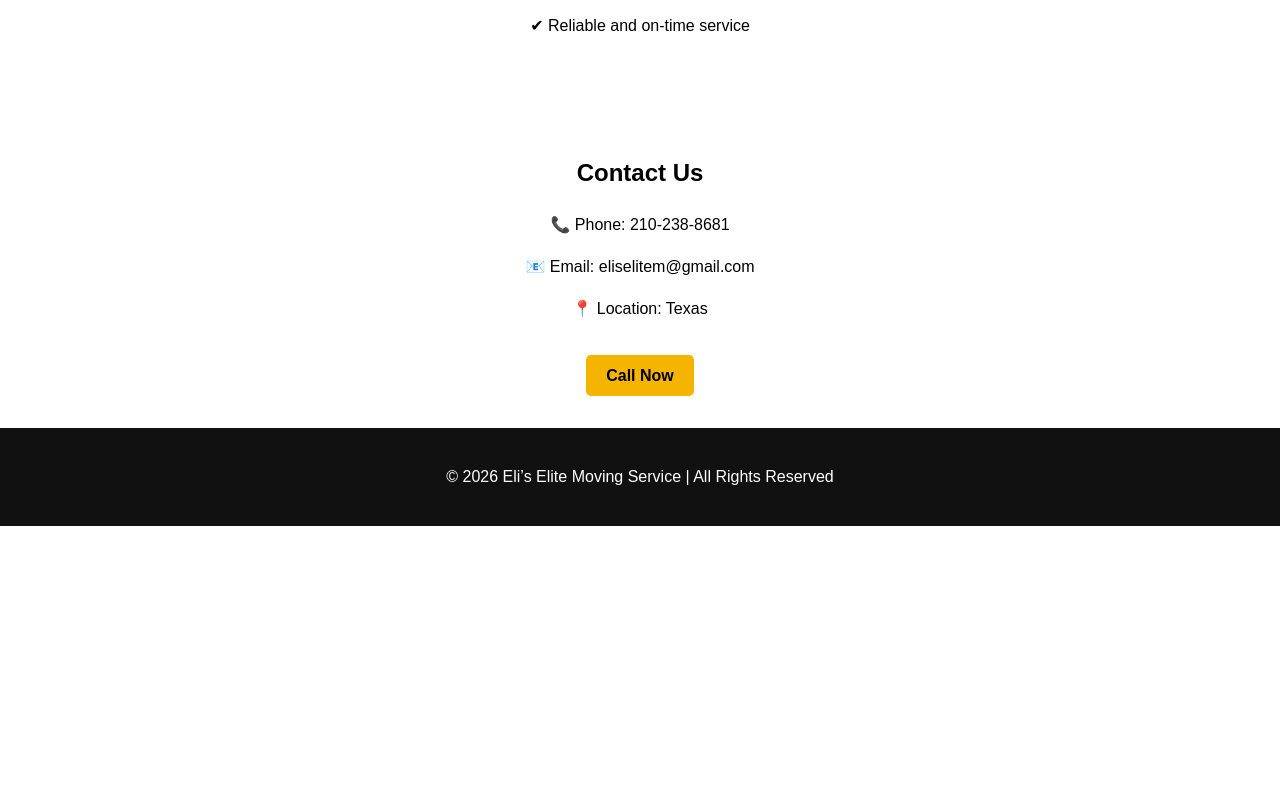
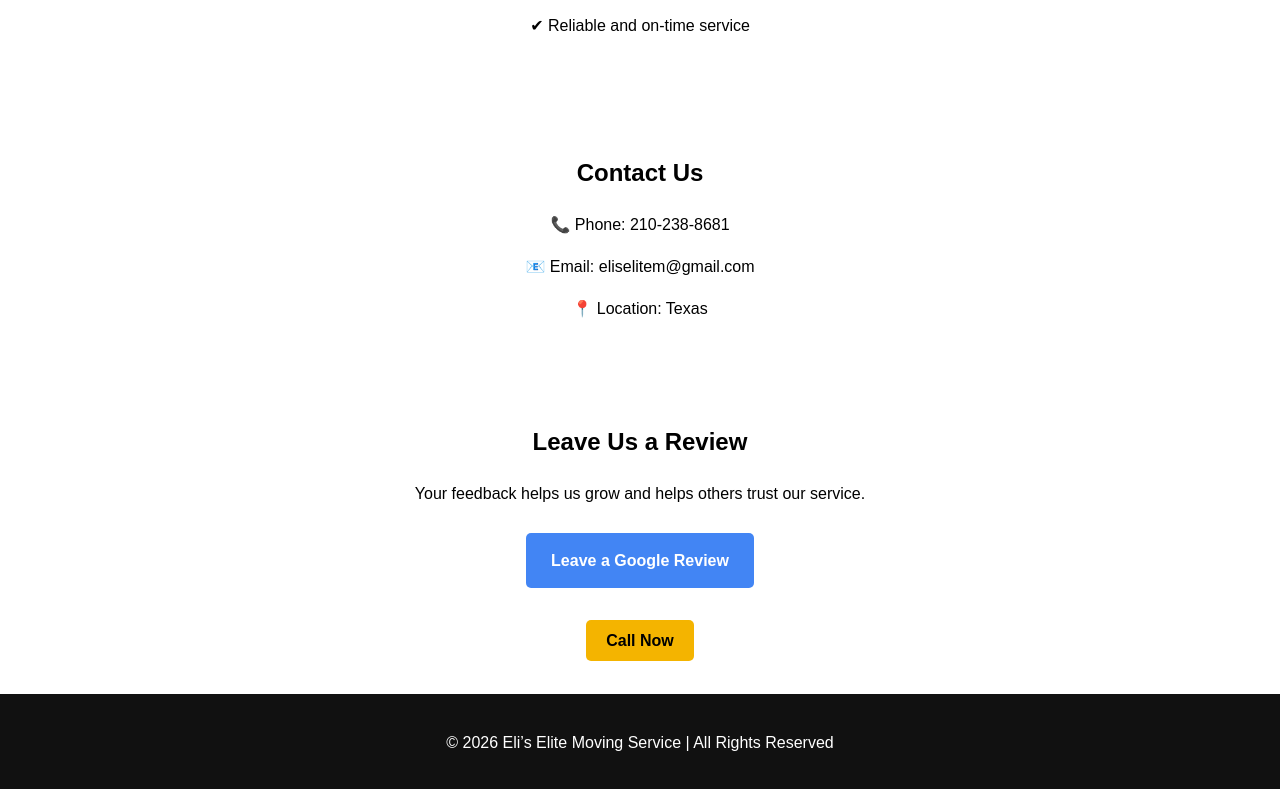
Before and after one commit to Eliselitemoving/eliselitem, a plain HTML site: page index.html in a window 1280 px wide. Shown: the part 1212-2001 px from the top of the page. Before the commit the page ends 1738 px from the top, so only its background shows below. Drawn offline with Linux system fonts and the light colour scheme.

Commit message:
Update index.html

```diff
--- a/index.html
+++ b/index.html
@@ -120,6 +120,24 @@
   <p>📧 Email: eliselitem@gmail.com</p>
   <p>📍 Location: Texas</p>
   <br>
+  <section class="section" id="reviews">
+  <h2>Leave Us a Review</h2>
+  <p>Your feedback helps us grow and helps others trust our service.</p>
+
+  <a href=https://share.google/Zbi0tA0y8PdzI5GQe
+     target="_blank"
+     style="
+        display:inline-block;
+        padding:15px 25px;
+        background:#4285F4;
+        color:white;
+        text-decoration:none;
+        font-weight:bold;
+        border-radius:5px;
+        margin-top:10px;">
+    Leave a Google Review
+  </a>
+</section>
   <a class="btn" href="tel:12102388681">Call Now</a>
 </section>
 
```
